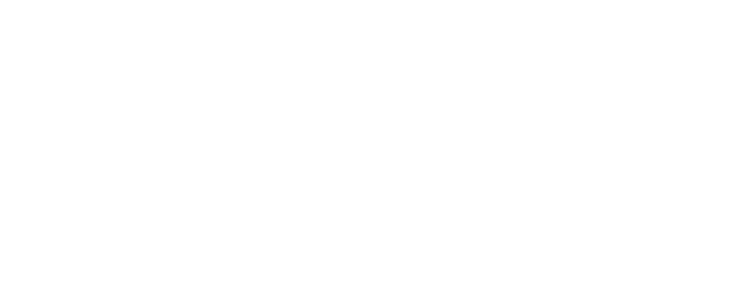
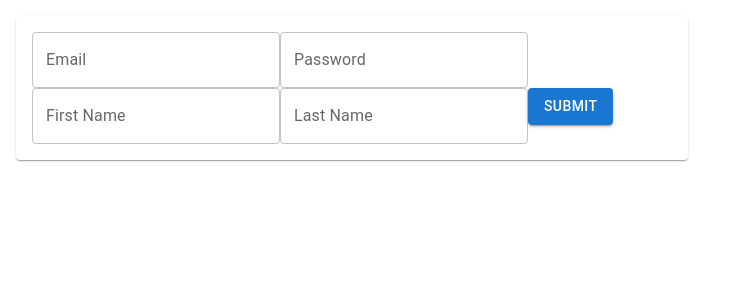
Before and after one commit to BTremb/IceCheck, a React (Create React App) app: page /form in a window 1280 px wide. Before the commit this address had no page. Shown: the top 300 px of the page, without its empty margins (0-737 px from the left). Built offline with nearby package versions, Linux system fonts and the light colour scheme; what google-maps-react would draw is missing.

Commit message:
react-hook-form with mui example

```diff
--- a/package.json
+++ b/package.json
@@ -13,6 +13,7 @@
     "google-maps-react": "^2.0.6",
     "react": "^18.2.0",
     "react-dom": "^18.2.0",
+    "react-hook-form": "^7.43.9",
     "react-router-dom": "^6.11.1",
     "react-scripts": "5.0.1",
     "web-vitals": "^2.1.4"
--- a/src/App.js
+++ b/src/App.js
@@ -2,12 +2,14 @@
 import './App.css';
 import { BrowserRouter, Routes, Route } from "react-router-dom";
 import MapView from './components/MapView';
+import ReactHookFormExample from './components/forms/ReactHookFormExample';
 
 const App = () => {
   return (
  <BrowserRouter>
   <Routes>
     <Route path="/" element={<MapView />}/>
+    <Route path="/form" element={<ReactHookFormExample />}/>
   </Routes>
  </BrowserRouter>
   );
--- /dev/null
+++ b/src/components/forms/ReactHookFormExample.jsx
@@ -0,0 +1,41 @@
+import React, { useEffect, useState } from 'react';
+import { useForm } from "react-hook-form";
+import TextInputField from './TextInputField';
+import { Box, Button, Card, Typography } from '@mui/material';
+
+const cardStyle = {
+    padding: '1rem',
+    margin: '1rem',
+    width: '50%',
+    display: 'flex',
+    flexDirection: 'column',
+    alignItems: 'center',
+    justifyContent: 'center'
+}
+
+const ReactHookFormExample = () =>  {
+  const { control, handleSubmit, watch, formState: { errors } } = useForm();
+  const [showLastName, setShowLastName] = useState(false);
+  const [dataOutput, setDataOutput] = useState();
+
+  const onSubmit = (data) => {
+    console.log({data})
+    setDataOutput(JSON.stringify(data, null, 2))
+  }
+
+  return (
+    <Card sx={cardStyle}>
+        <form onSubmit={handleSubmit(onSubmit)}>
+            <TextInputField name="email" label="Email" control={control} errors={errors} required />
+            <TextInputField name="password" label="Password" control={control} errors={errors} required />
+            <TextInputField name="firstName" label="First Name" control={control} errors={errors} />
+                <TextInputField name="lastName" label="Last Name" control={control} errors={errors} />
+            <Button variant="contained" color="primary" type="submit">Submit</Button>
+        </form>
+        <Box>
+            <Typography variant="h6">{dataOutput}</Typography>
+        </Box>
+    </Card>
+  );
+}
+export default ReactHookFormExample;
--- /dev/null
+++ b/src/components/forms/TextInputField.jsx
@@ -0,0 +1,35 @@
+/** @format */
+
+import React from "react";
+import { Controller } from "react-hook-form";
+import TextField from "@mui/material/TextField";
+
+const TextInputField = ({
+  name,
+  label,
+  control,
+  type = "text",
+  errors,
+  defaultValue = "",
+  required = false,
+}) => {
+  return (
+    <Controller
+      name={name}
+      control={control}
+      defaultValue={defaultValue}
+      rules={{ required: required }}
+      render={({ field }) => (
+        <TextField
+          {...field}
+          label={label}
+          id={name}
+          type={type}
+          error={Boolean(errors[name])}
+        />
+      )}
+    />
+  );
+};
+
+export default TextInputField;
```
Also changed, not shown: 1 other file (tests, documents, lock files or other folders).
